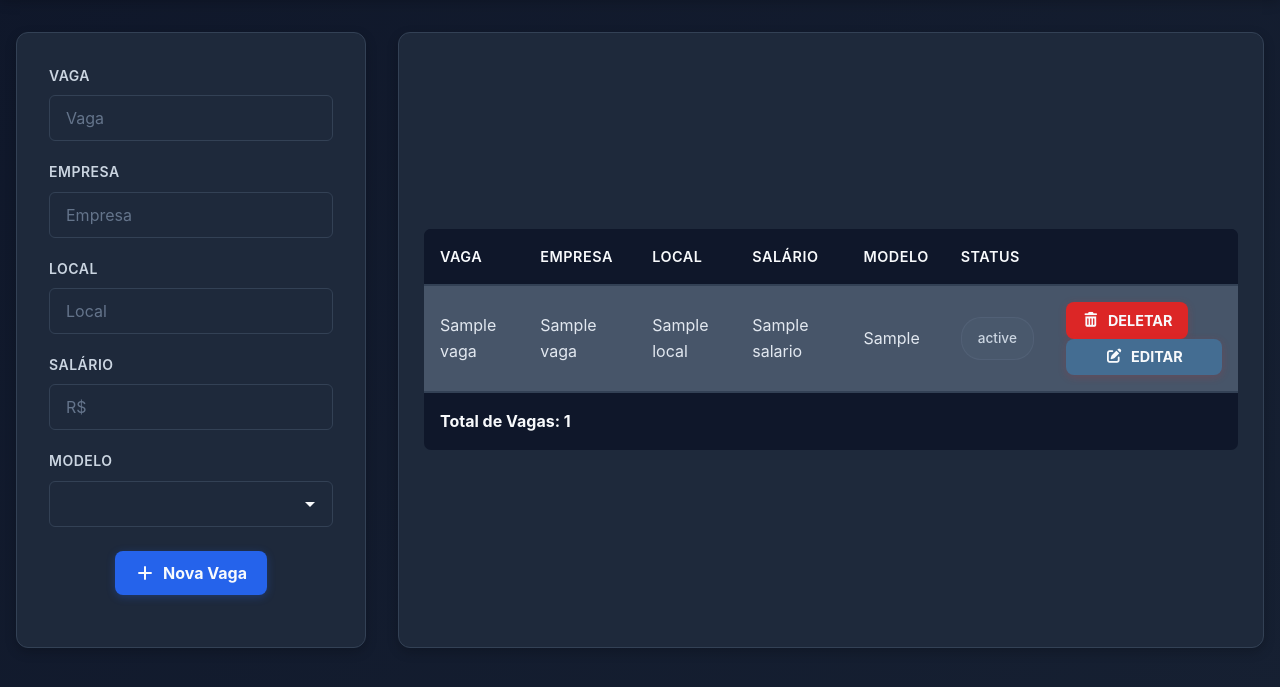
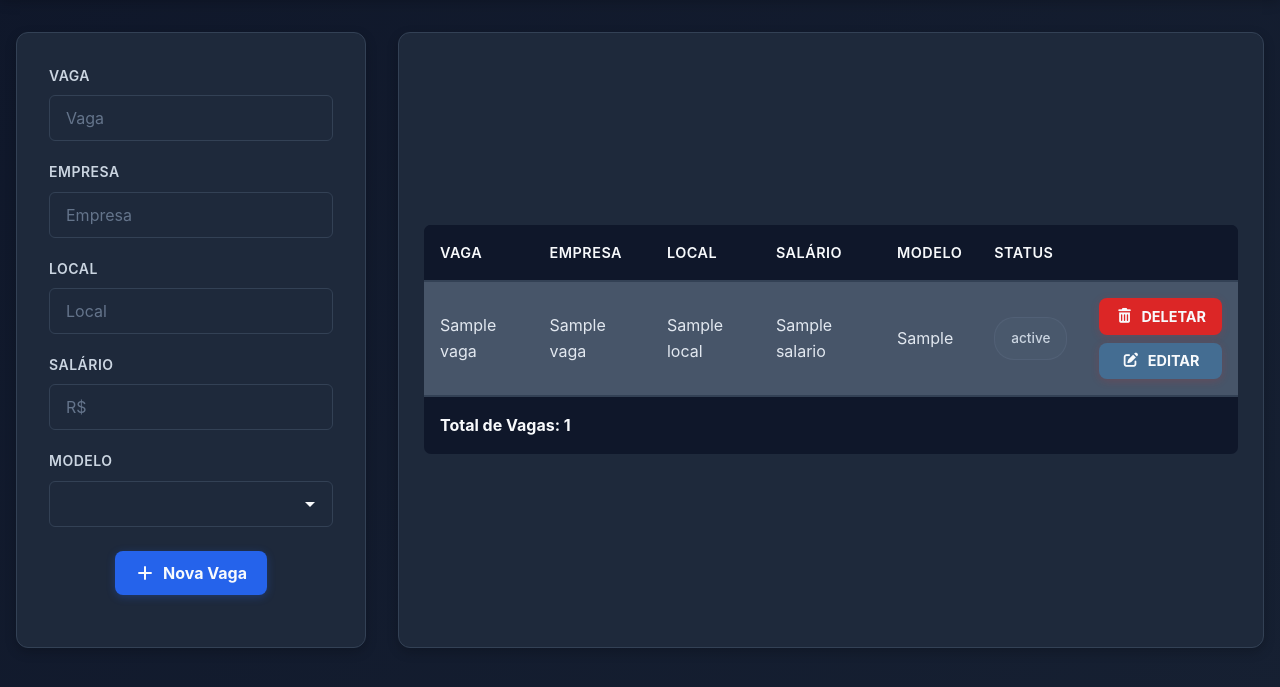
Before and after one commit to EnzoSanchez23/VagasTrack, a FastAPI app: template app/templates/index.html in a window 1280 px wide. Shown: the part 70-757 px from the top of the page. Run offline with FastAPI, Linux system fonts and the light colour scheme; the template is opened without the code that fills it: most values are stand-ins (such as "Sample title", 1, 10 or a date in 2020); some libraries are stand-ins or nearby versions.

Commit message:
Retirado a mudança de cor ao por o mouse na linha e arrumado os botões de ação

```diff
--- a/app/static/css/table.css
+++ b/app/static/css/table.css
@@ -75,9 +75,7 @@ tbody tr:nth-child(odd) {
     background-color: var(--linha-impar-cor);
 }
 
-tbody tr:hover {
-    background-color: #556B82;
-}
+
 
 tbody tr:hover td {
     color: #FFFFFF;
@@ -124,6 +122,11 @@ tbody tr:hover td {
     border: 1px solid rgba(100, 116, 139, 0.3);
 }
 
+.table-btn-div {
+    display: grid;
+    gap: 0.5rem;
+}
+
 @media (max-width: 768px) {
     td,
     th {
```
